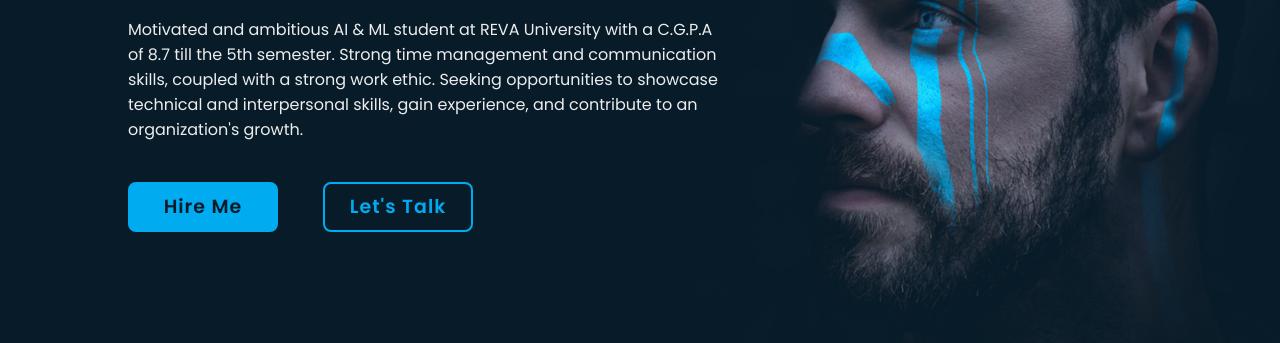
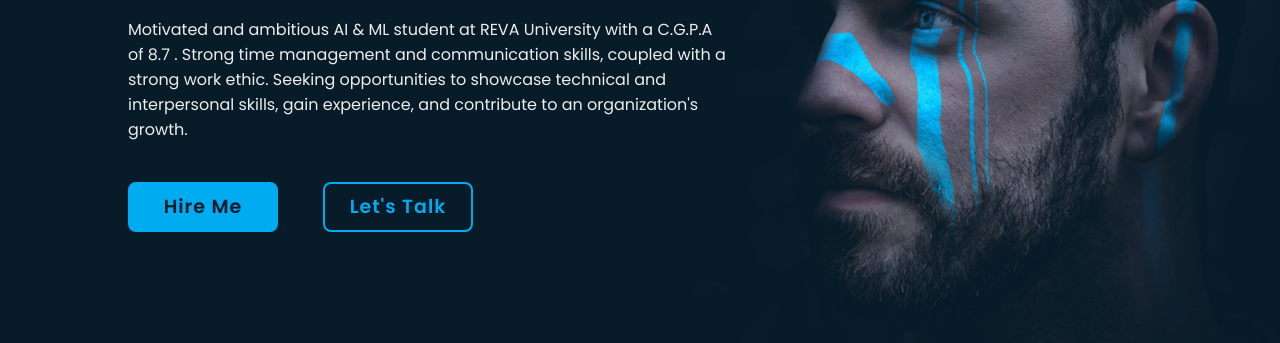
Before and after one commit to Suhas-narayan/MYPORTFOLIO, a plain HTML site: page index.html in a window 1280 px wide. Shown: the part 355-698 px from the top of the page. Drawn offline with nearby package versions, Linux system fonts and the light colour scheme; a script that the page names is missing.

Commit message:
Update index.html

```diff
--- a/index.html
+++ b/index.html
@@ -57,7 +57,7 @@
         <div class="home-content">
             <h1>Hi, I'm <span>Suhas N</span> </h1>
             <h3>Frontend Developer</h3>
-            <p>Motivated and ambitious AI & ML student at REVA University with a C.G.P.A of 8.7 till the 5th semester. Strong time management and
+            <p>Motivated and ambitious AI & ML student at REVA University with a C.G.P.A of 8.7 . Strong time management and
                 communication skills, coupled with a strong work ethic. Seeking opportunities to showcase technical and interpersonal skills, gain
                 experience, and contribute to an organization's growth.
 
```
